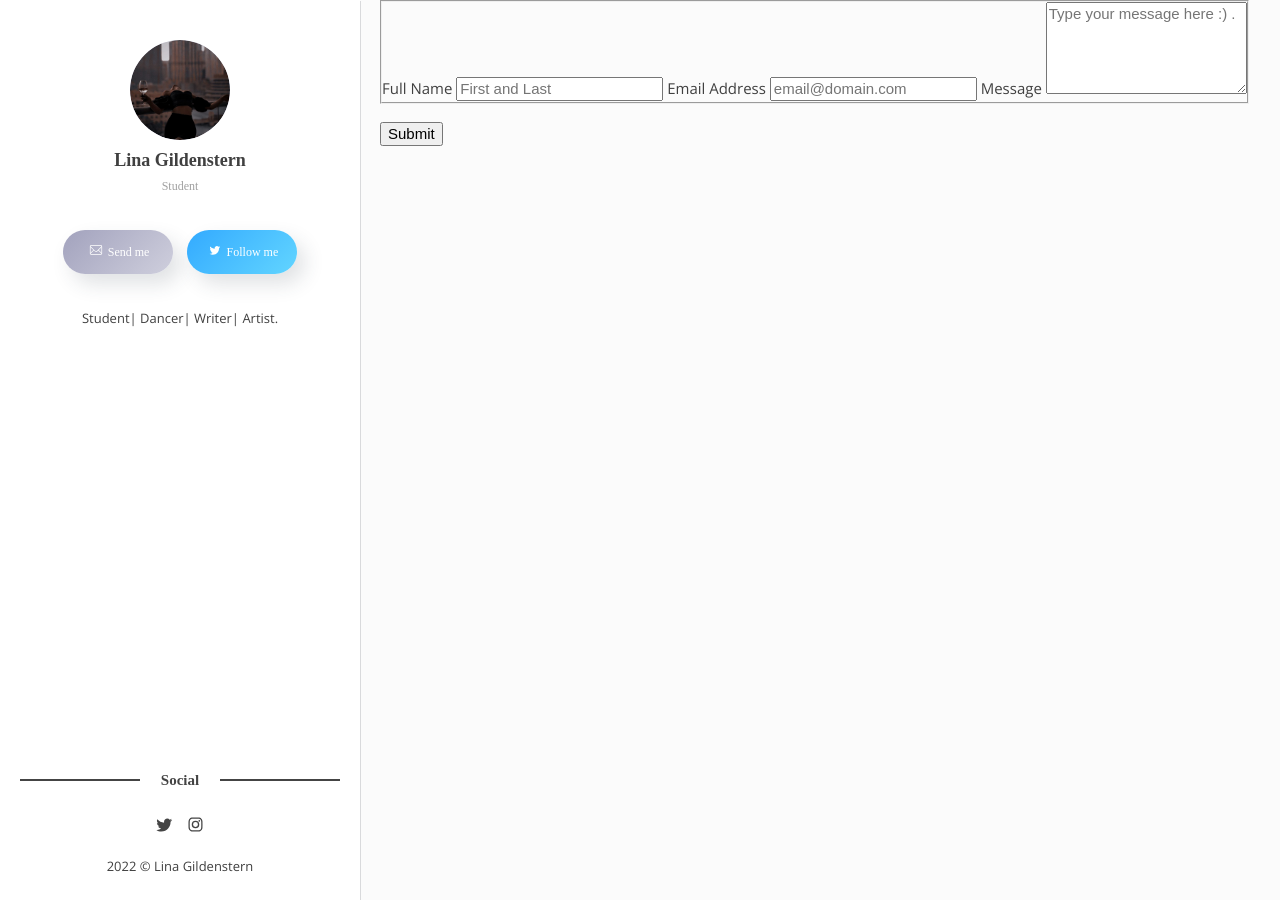
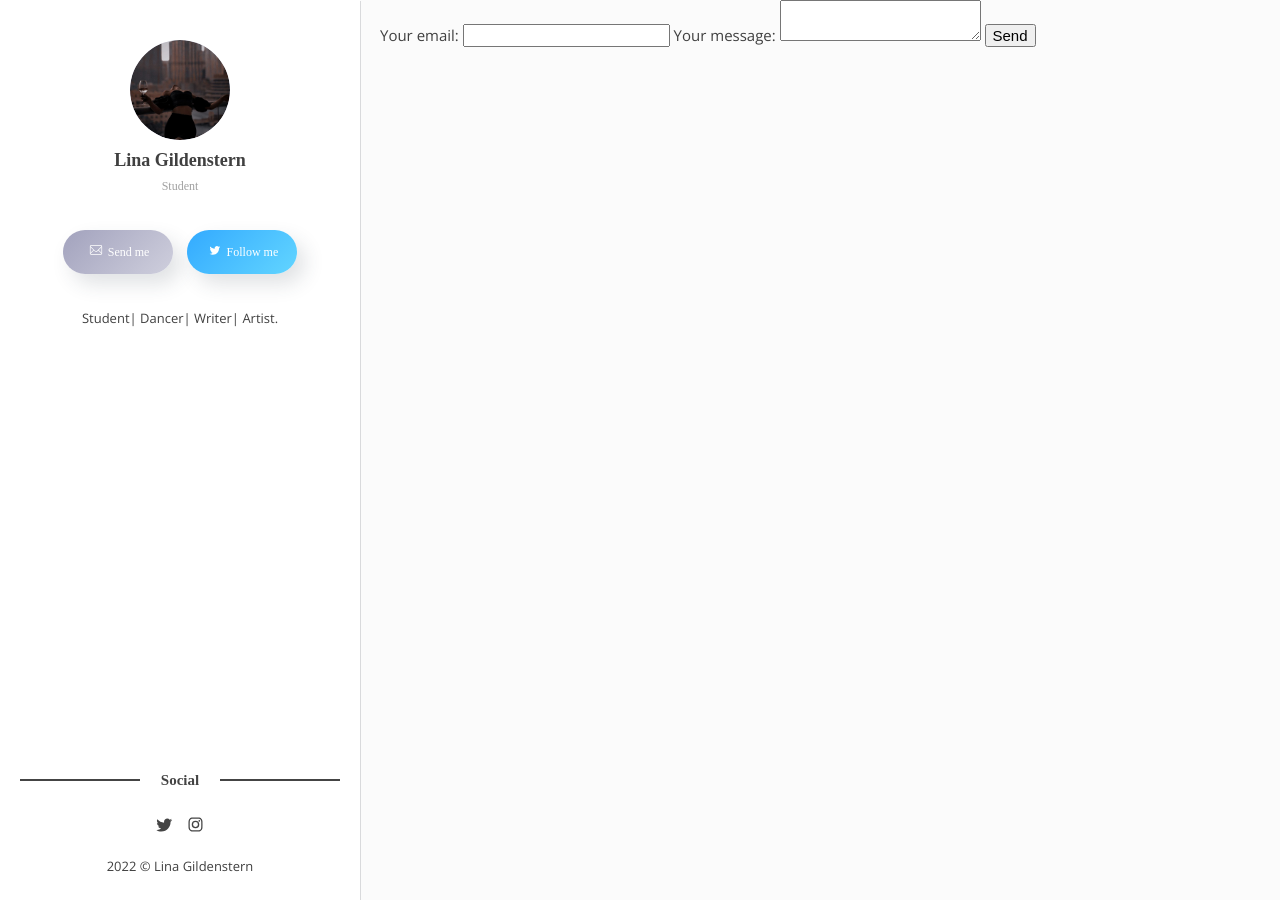
Before and after one commit to linaleona/linaleona.github.io, a Jekyll site: the page built from _pages/contact/index.html, in a window 1280 px wide. Built offline with Jekyll 4.4.1, drawn with Linux system fonts in a browser that asks for light colours; some web fonts are replaced.

Commit message:
Update index.html

```diff
--- a/_pages/contact/index.html
+++ b/_pages/contact/index.html
@@ -3,15 +3,18 @@
 title: Contact
 permalink: /contact/
 ---
-<form id="fs-frm" name="simple-contact-form" accept-charset="utf-8" action="https://formspree.io/f/{form_id}" method="post">
-  <fieldset id="fs-frm-inputs">
-    <label for="full-name">Full Name</label>
-    <input type="text" name="name" id="full-name" placeholder="First and Last" required="">
-    <label for="email-address">Email Address</label>
-    <input type="email" name="_replyto" id="email-address" placeholder="email@domain.com" required="">
-    <label for="message">Message</label>
-    <textarea rows="5" name="message" id="message" placeholder="Type your message here :) ." required=""></textarea>
-    <input type="hidden" name="_subject" id="email-subject" value="Contact Form Submission">
-  </fieldset>
-  <input type="submit" value="Submit">
+<form
+  action="https://formspree.io/f/mayveqzp"
+  method="POST"
+>
+  <label>
+    Your email:
+    <input type="email" name="_replyto">
+  </label>
+  <label>
+    Your message:
+    <textarea name="message"></textarea>
+  </label>
+  <!-- your other form fields go here -->
+  <button type="submit">Send</button>
 </form>
```
